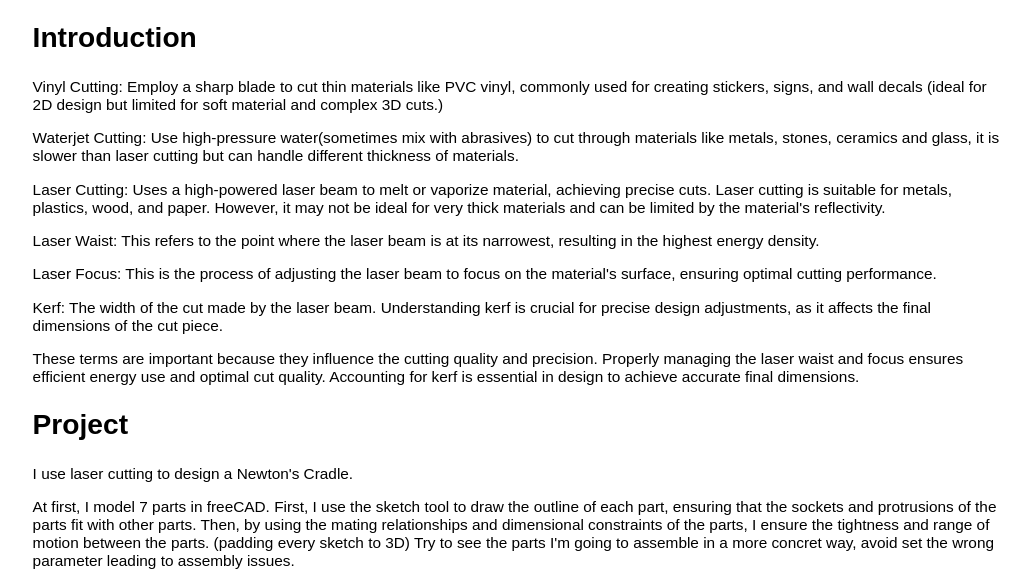
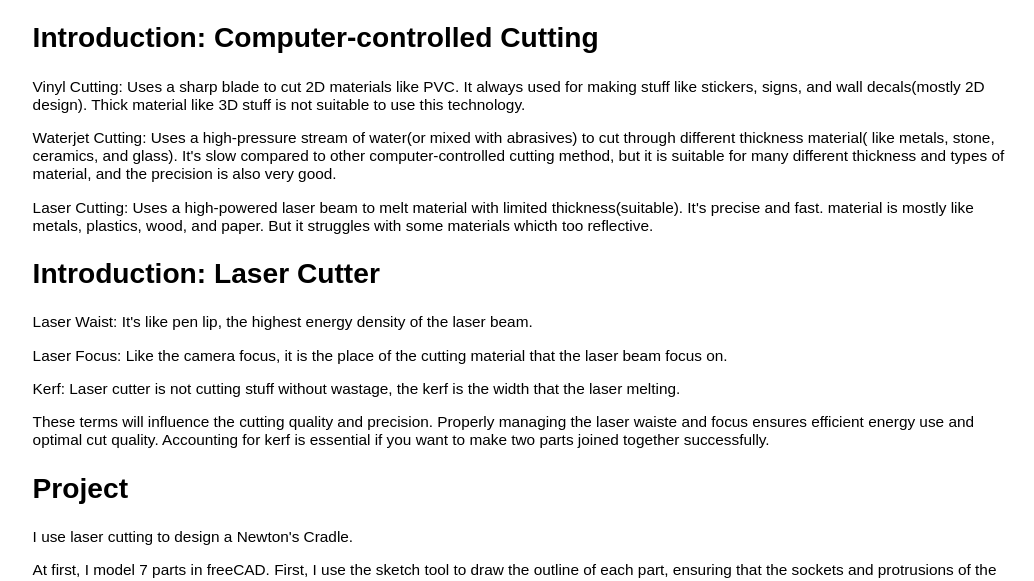
Before and after one commit to huangjiali2021/Digital-Fabrication, a plain HTML site: page assignments/04_Computer-Controlled Cutting.html in a window 1280 px wide. Shown: the part 91-672 px from the top of the page, without its empty margins (121-1155 px from the left). Drawn offline with Linux system fonts and the light colour scheme.

Commit message:
week4 changes

```diff
--- a/assignments/04_Computer-Controlled Cutting.html
+++ b/assignments/04_Computer-Controlled Cutting.html
@@ -14,14 +14,15 @@
                 <h1>04 Computer-Controlled Cutting</h1>
             </header>
             <main>
-                <h2>Introduction</h2>
-                <p>Vinyl Cutting: Employ a sharp blade to cut thin materials like PVC vinyl, commonly used for creating stickers, signs, and wall decals (ideal for 2D design but limited for soft material and complex 3D cuts.)</p>
-                <p>Waterjet Cutting: Use high-pressure water(sometimes mix with abrasives) to cut through materials like metals, stones, ceramics and glass, it is slower than laser cutting but can handle different thickness of materials.</p>
-                <p>Laser Cutting: Uses a high-powered laser beam to melt or vaporize material, achieving precise cuts. Laser cutting is suitable for metals, plastics, wood, and paper. However, it may not be ideal for very thick materials and can be limited by the material's reflectivity. </p>
-                <p>Laser Waist: This refers to the point where the laser beam is at its narrowest, resulting in the highest energy density. </p>
-                <p>Laser Focus: This is the process of adjusting the laser beam to focus on the material's surface, ensuring optimal cutting performance.</p>
-                <p>Kerf: The width of the cut made by the laser beam. Understanding kerf is crucial for precise design adjustments, as it affects the final dimensions of the cut piece.</p>
-                <p>These terms are important because they influence the cutting quality and precision. Properly managing the laser waist and focus ensures efficient energy use and optimal cut quality. Accounting for kerf is essential in design to achieve accurate final dimensions.</p>
+                <h2>Introduction: Computer-controlled Cutting</h2>
+                <p>Vinyl Cutting: Uses a sharp blade to cut 2D materials like PVC. It always used for making stuff like stickers, signs, and wall decals(mostly 2D design). Thick material like 3D stuff is not suitable to use this technology.</p>
+                <p>Waterjet Cutting: Uses a high-pressure stream of water(or mixed with abrasives) to cut through different thickness material( like metals, stone, ceramics, and glass). It's slow compared to other computer-controlled cutting method, but it is suitable for many different thickness and types of material, and the precision is also very good. </p>
+                <p>Laser Cutting: Uses a high-powered laser beam to melt material with limited thickness(suitable). It's precise and fast. material is mostly like metals, plastics, wood, and paper. But it struggles with some materials whicth too reflective.</p>
+                <h2>Introduction: Laser Cutter</h2>
+                <p>Laser Waist: It's like pen lip, the highest energy density of the laser beam. </p>
+                <p>Laser Focus: Like the camera focus, it is the place of the cutting material that the laser beam focus on.</p>
+                <p>Kerf: Laser cutter is not cutting stuff without wastage, the kerf is the width that the laser melting.</p>
+                <p>These terms will influence the cutting quality and precision. Properly managing the laser waiste and focus ensures efficient energy use and optimal cut quality. Accounting for kerf is essential if you want to make two parts joined together successfully.</p>
                 <h2>Project</h2>
                 <p>I use laser cutting to design a Newton's Cradle.</p>
                 <p>At first, I model 7 parts in freeCAD. First, I use the sketch tool to draw the outline of each part, ensuring that the sockets and protrusions of the parts fit with other parts. Then, by using the mating relationships and dimensional constraints of the parts, I ensure the tightness and range of motion between the parts. (padding every sketch to 3D) Try to see the parts I'm going to assemble in a more concret way, avoid set the wrong parameter leading to assembly issues. </p>
@@ -32,7 +33,7 @@
                 <img src="../source/week4_03.png" alt="blue print/ drawing">
                 <p>Make sure every step of the laser cutting is done well, then wait it finished.</p>
                 <img src="../source/week4_04.jpg" alt="real object">
-                <p>After it was finished, I just assemble it, becaurse the material thinckness is 2mm, some part of it is unable to maintain a stable mutual insertion state, so I use glue to secure the model. Also, the kerf seems didn't work, I need to use much force to make my internal cutting parts insert each other.</p>
+                <p>After it was finished, I just assemble it, because the material thinckness is 2mm, some part of it is unable to maintain a stable mutual insertion state, so I use glue to secure the model. Also, the kerf seems didn't work, I need to use much force to make my internal cutting parts insert each other.</p>
                 <img src="../source/week4_05.jpg" alt="assembled model">
                 <p>The box of the model wasn't assembled very well because when I set the dimensions, I relied solely on imagination. As a result, the side panels of the box were difficult to fit in due to missing the dimensions of other parts, such as the side and front panels. Later, I need to first build it in FreeCAD's Part Design mode or use Boolean operations to directly create the recessed and protruding shapes, so the box can close perfectly.</p>
                 <p><a href="../source/week4_freecad.zip">Here</a> is the freeCAD file of the project I mentioned.</p>
```
